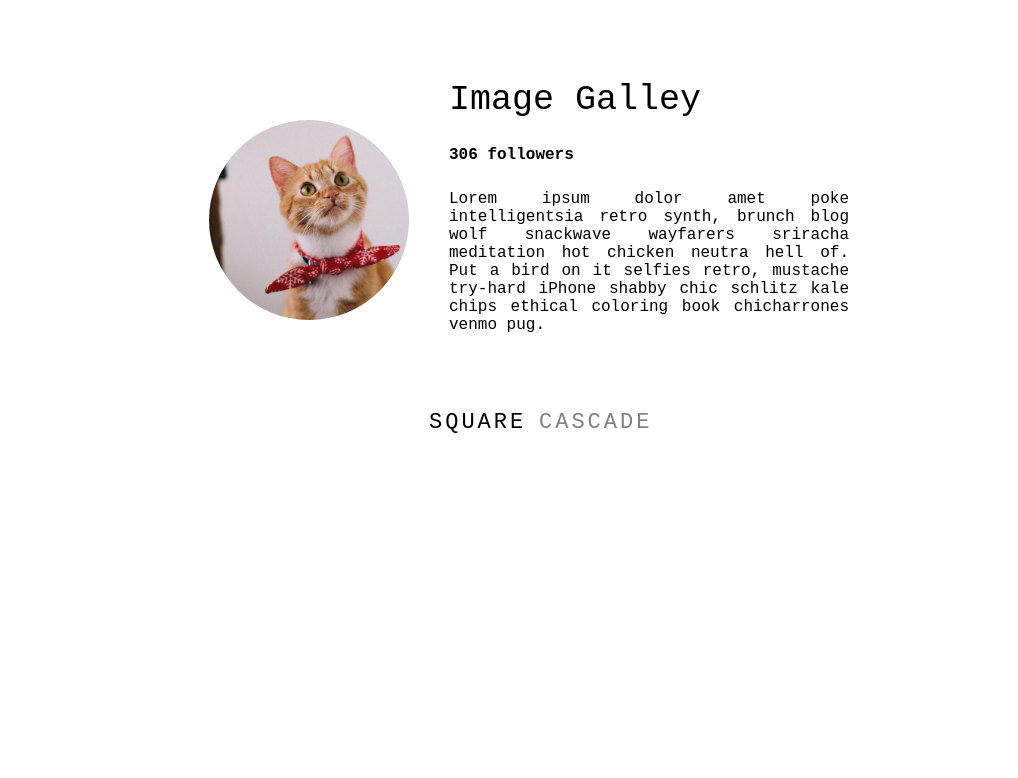
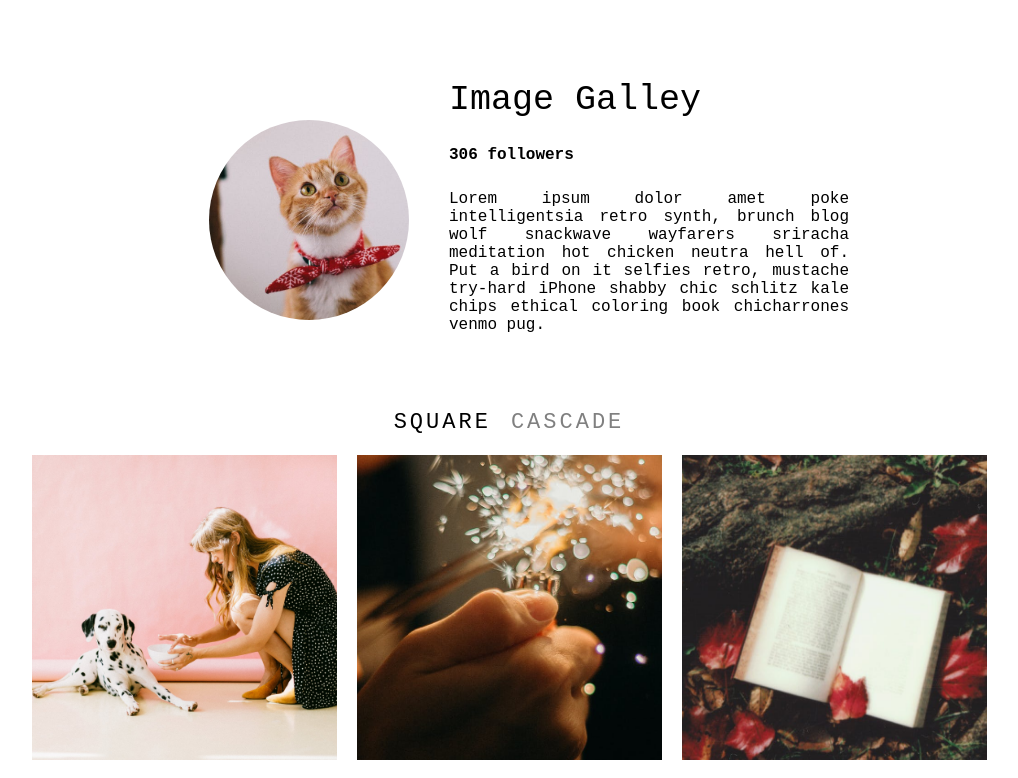
Before and after one commit to SorinC6/image-gallery, a React (Create React App) app: page / in a window 1280 px wide. Shown: the top 778 px of the page, without its empty margins (131-1149 px from the left). Built offline with nearby package versions, Linux system fonts and the light colour scheme.

Commit message:
added cascade effect on css grid

```diff
--- a/src/components/Gallery/Gallery.js
+++ b/src/components/Gallery/Gallery.js
@@ -10,17 +10,18 @@ const PhotoGrid = styled.div`
   grid-template-columns: repeat(3, 305px);
   justify-content: center;
   gap: 20px;
+  grid-auto-rows: 305px;
   ${({ cascade }) =>
     cascade &&
     css`
+      gap: 5px;
       grid-auto-rows: 200px;
-    `}
+    `};
 `;
 
 const TabLink = styled(Link)`
   text-decoration: none;
   color: grey;
-  width: 50px;
   font-size: 22px;
   text-transform: uppercase;
   letter-spacing: 3px;
@@ -35,18 +36,24 @@ const LinkGrid = styled.div`
   display: grid;
   grid-template-columns: auto auto;
   justify-content: center;
-  gap: 60px;
+  gap: 20px;
   margin-bottom: 20px;
 `;
 
 const ImageLink = styled(Link)`
   background: no-repeat center/150% url(/img/${({ index }) => index}.jpeg);
   transition: 0.3s opacity;
-  ${({ inModal }) =>
-    !inModal &&
+
+  &:hover {
+    opacity: 0.7;
+  }
+
+  ${({ cascade }) =>
+    cascade &&
     css`
-      &:hover {
-        opacity: 0.7;
+      &:nth-of-type(2n) {
+        background-size: cover;
+        grid-row-start: span 2;
       }
     `}
 `;
@@ -75,15 +82,14 @@ export default function Gallery({ match }) {
           <ImageLink
             key={i.id}
             index={i.id}
+            cascade={cascade}
             to={{
               pathname: `/img/${i.id}`,
               // This is the trick! This link sets
               // the `background` in location state.
               state: { background: location }
             }}
-          >
-            {/* <Image index={i.id} /> */}
-          </ImageLink>
+          />
         ))}
       </PhotoGrid>
     </div>
```
